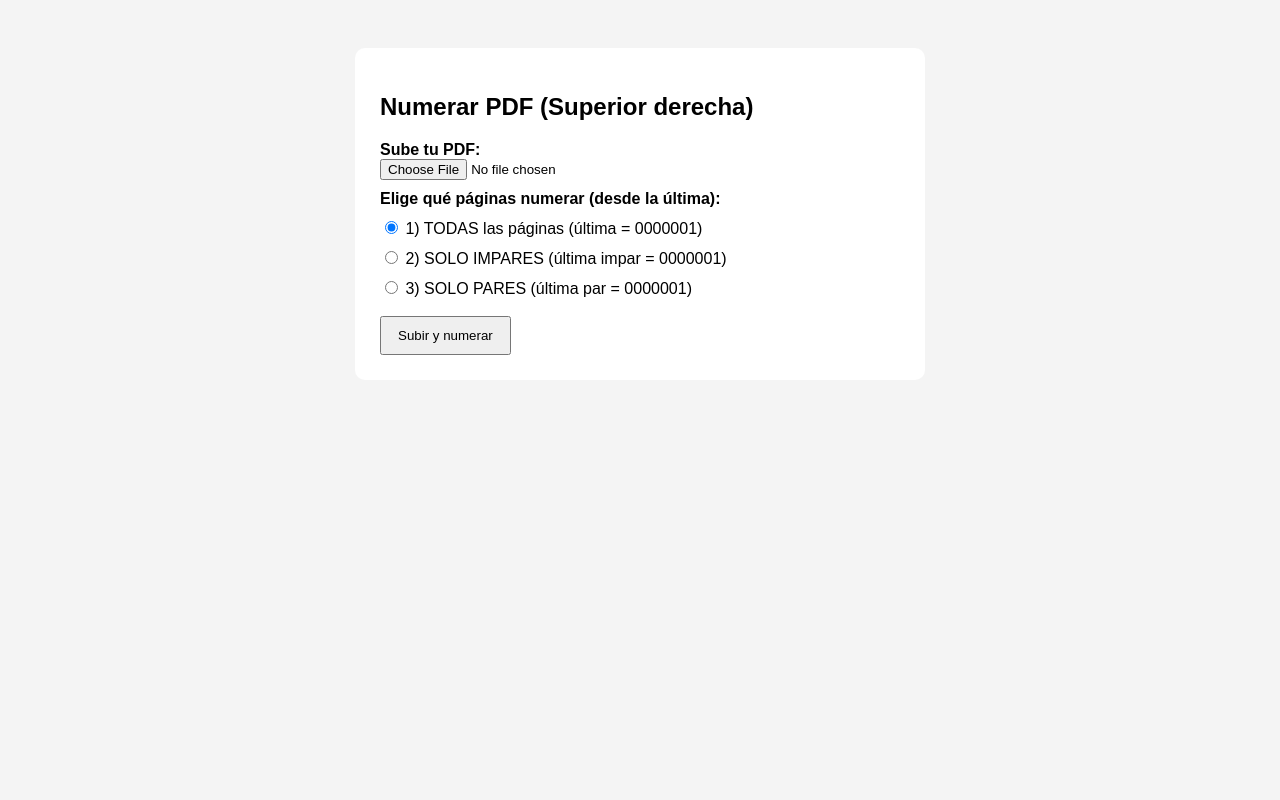
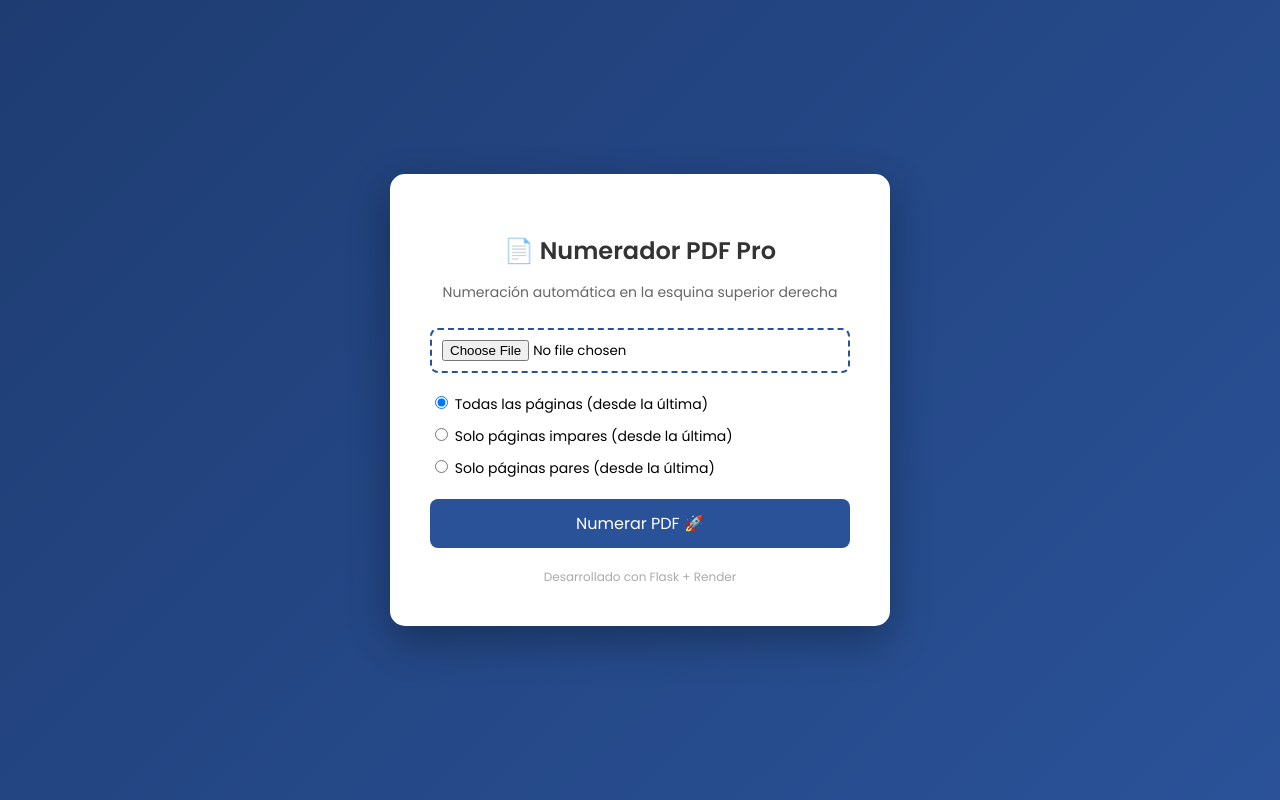
Before and after one commit to EmiliaM25/numerador_pf, a Flask app: page / in a window 1280 px wide. Run offline with Flask 3, Linux system fonts and the light colour scheme.

Commit message:
CAMBIO DE INTERFAZ

```diff
--- a/templates/index.html
+++ b/templates/index.html
@@ -2,41 +2,138 @@
 <html lang="es">
 <head>
   <meta charset="UTF-8">
-  <title>Numerar PDF</title>
+  <title>Numerador PDF Pro</title>
+  <meta name="viewport" content="width=device-width, initial-scale=1">
+
+  <!-- Google Font -->
+  <link href="https://fonts.googleapis.com/css2?family=Poppins:wght@400;600&display=swap" rel="stylesheet">
+
   <style>
-    body{font-family:Arial;background:#f4f4f4;padding:40px;}
-    .box{background:#fff;padding:25px;max-width:520px;margin:auto;border-radius:10px;}
-    label{display:block;margin-top:10px;}
-    button{margin-top:18px;padding:10px 16px;cursor:pointer;}
+    * {
+      box-sizing: border-box;
+      font-family: 'Poppins', sans-serif;
+    }
+
+    body {
+      margin: 0;
+      height: 100vh;
+      background: linear-gradient(135deg, #1e3c72, #2a5298);
+      display: flex;
+      justify-content: center;
+      align-items: center;
+    }
+
+    .card {
+      background: white;
+      padding: 40px;
+      border-radius: 15px;
+      width: 100%;
+      max-width: 500px;
+      box-shadow: 0 15px 40px rgba(0,0,0,0.3);
+      text-align: center;
+      animation: fadeIn 0.6s ease-in-out;
+    }
+
+    h2 {
+      margin-bottom: 10px;
+      font-weight: 600;
+      color: #333;
+    }
+
+    p {
+      font-size: 14px;
+      color: #666;
+      margin-bottom: 25px;
+    }
+
+    input[type="file"] {
+      width: 100%;
+      padding: 10px;
+      margin-bottom: 20px;
+      border: 2px dashed #2a5298;
+      border-radius: 8px;
+      cursor: pointer;
+    }
+
+    .radio-group {
+      text-align: left;
+      margin-bottom: 20px;
+    }
+
+    .radio-group label {
+      display: block;
+      margin-bottom: 10px;
+      font-size: 14px;
+      cursor: pointer;
+    }
+
+    button {
+      background: #2a5298;
+      color: white;
+      padding: 12px 20px;
+      border: none;
+      border-radius: 8px;
+      font-size: 16px;
+      cursor: pointer;
+      transition: 0.3s ease;
+      width: 100%;
+    }
+
+    button:hover {
+      background: #1e3c72;
+      transform: scale(1.03);
+    }
+
+    @keyframes fadeIn {
+      from {opacity: 0; transform: translateY(10px);}
+      to {opacity: 1; transform: translateY(0);}
+    }
+
+    .footer {
+      margin-top: 20px;
+      font-size: 12px;
+      color: #aaa;
+    }
+
   </style>
 </head>
+
 <body>
-  <div class="box">
-    <h2>Numerar PDF (Superior derecha)</h2>
+
+  <div class="card">
+    <h2>📄 Numerador PDF Pro</h2>
+    <p>Numeración automática en la esquina superior derecha</p>
 
     <form method="POST" enctype="multipart/form-data">
-      <label><b>Sube tu PDF:</b></label>
+
       <input type="file" name="pdf" accept="application/pdf" required>
 
-      <label><b>Elige qué páginas numerar (desde la última):</b></label>
-
+      <div class="radio-group">
         <label>
           <input type="radio" name="modo" value="todas" checked>
-        1) TODAS las páginas (última = 0000001)
+          Todas las páginas (desde la última)
         </label>
 
         <label>
           <input type="radio" name="modo" value="impares">
-        2) SOLO IMPARES (última impar = 0000001)
+          Solo páginas impares (desde la última)
         </label>
 
         <label>
           <input type="radio" name="modo" value="pares">
-        3) SOLO PARES (última par = 0000001)
+          Solo páginas pares (desde la última)
         </label>
+      </div>
 
-      <button type="submit">Subir y numerar</button>
+      <button type="submit">Numerar PDF 🚀</button>
+
     </form>
+
+    <div class="footer">
+      Desarrollado con Flask + Render
     </div>
+
+  </div>
+
 </body>
 </html>
```
Lines whose indentation alone changed are shown as unchanged.
